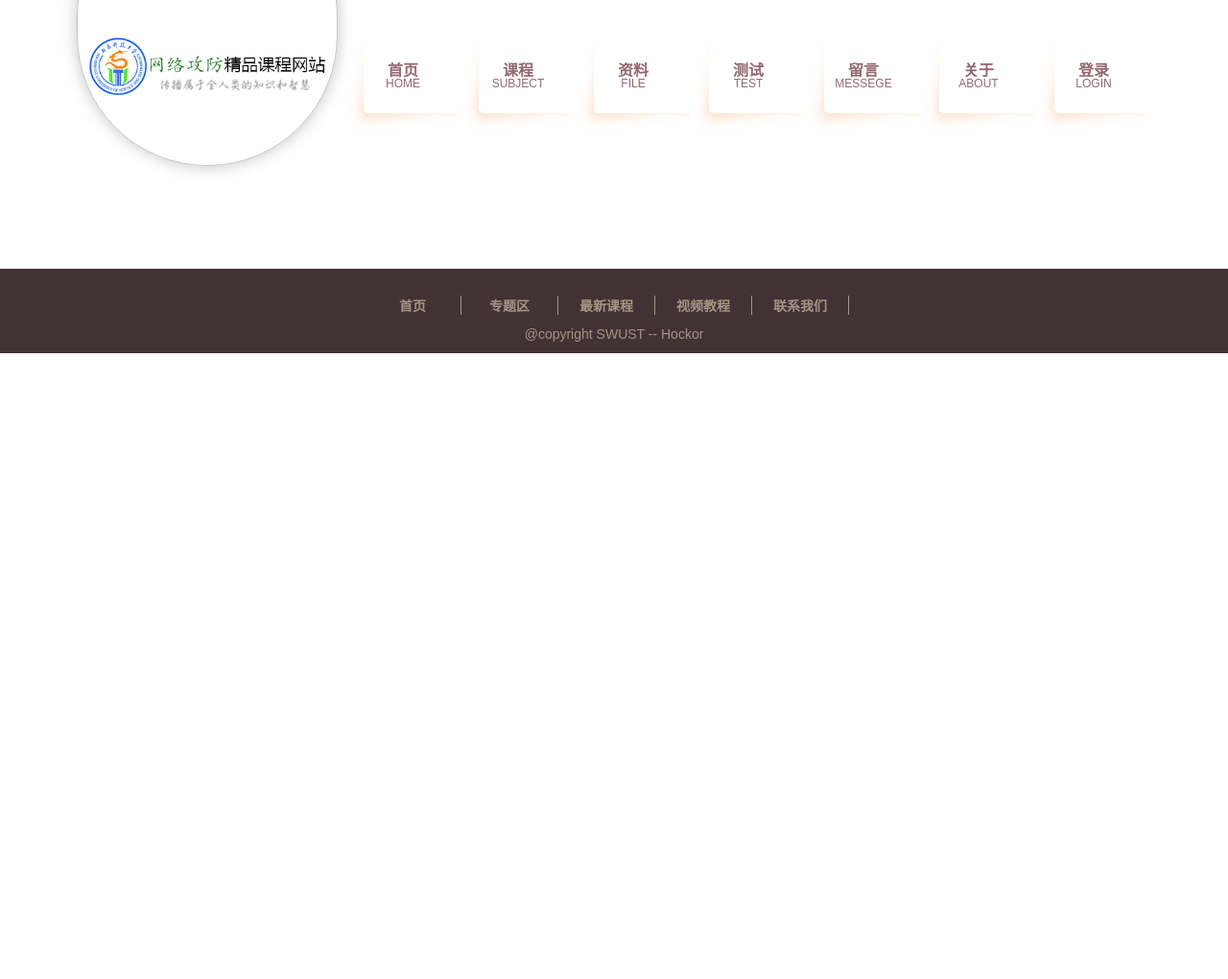
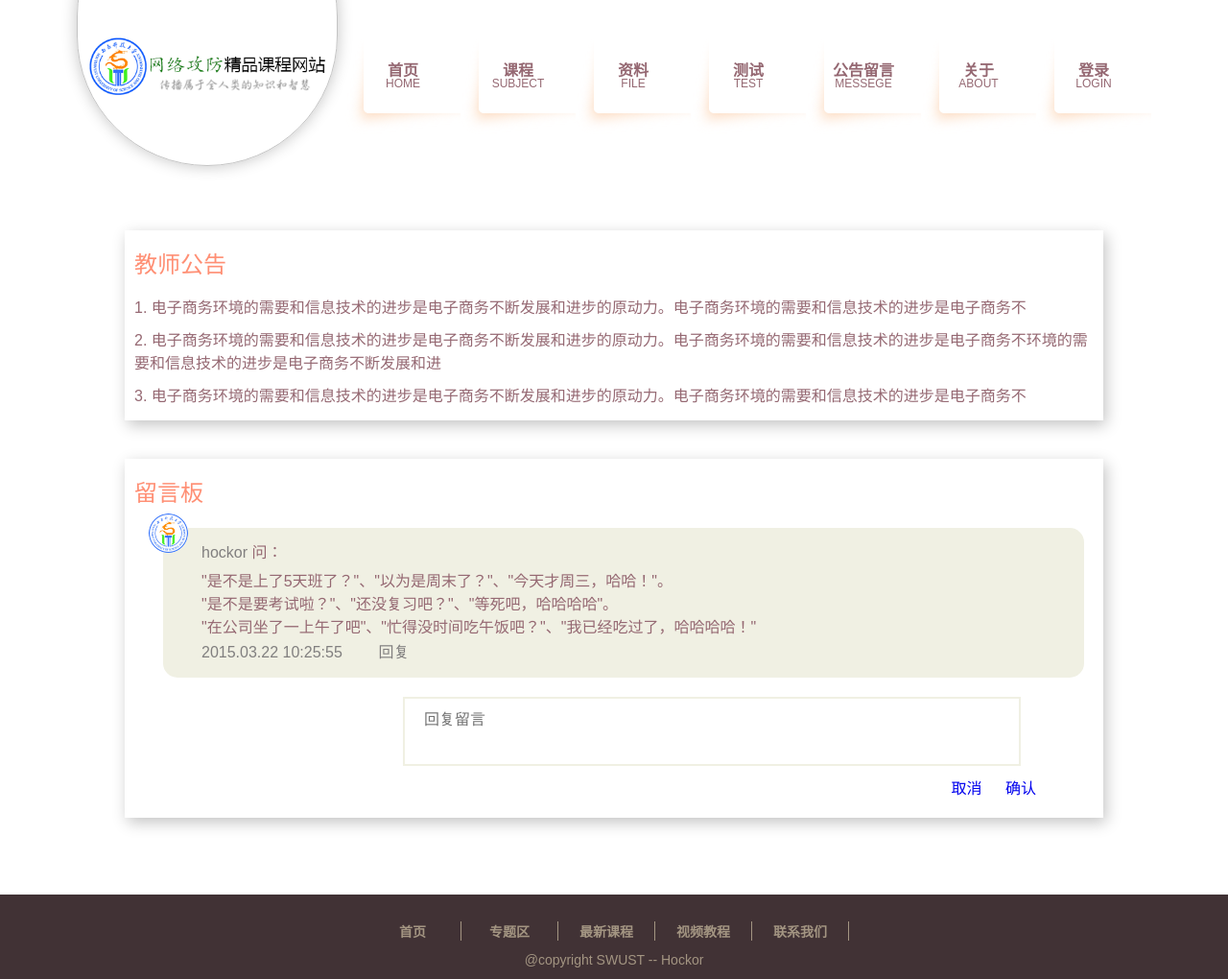
Before and after one commit to hockor/JPKC, a Django app: page /message/ in a window 1280 px wide. Shown: the whole page at 96% size. Before the commit the page ends 368 px from the top, so only its background shows below. Run offline with Django 3.2, Linux system fonts and the light colour scheme; parts of the project's set-up code (start-up, migrations or seed data) failed here and were passed over.

Commit message:
add some

```diff
--- a/hockor/hockor/static/css/index.css
+++ b/hockor/hockor/static/css/index.css
@@ -834,3 +834,92 @@ html ul.tabs li.active, html ul.tabs li.active a:hover  {
     border: 1px solid #fff;
     color: #fff;
 }
+
+
+/*message*/
+.public , .messlist{
+	  width: 1000px;
+	  margin: 40px auto;
+	  background: #fff;
+	  padding: 10px;
+	  color: #956872;
+	  box-shadow: 3px 5px 15px #C4C4C4;
+}
+.pub-title , .pub-title {
+	font-size: 24px;
+	height: 32px;
+	line-height: 32px;
+	margin: 10px 0;
+	color: #FF8F74;
+}
+.pub-mess {
+	list-style-position :inside ;
+	font-size:16px;
+	padding: 5px 0;
+}
+.ds-post-main {
+	position:relative;
+	width:980px;
+	margin: 20px auto
+}
+.ds-avatar {
+	position: absolute;
+	  top: -15px;
+	  left: 5px;
+	  width: 31px;
+	  height: 31px;
+	  padding: 5px;
+	  background: url(../img/swust.jpg);
+	  border-radius: 50%;
+	  background-size: 100%;
+}
+.ds-comment-body {
+	  margin-left: 20px;
+	  padding: 10px 10px 10px 40px;
+	  background: #F0F0E3;
+	  border-radius: 15px;
+}
+.ds-comment-body span {
+	display: inline-block;
+	color: #817F7F;
+	height: 32px;
+	line-height: 32px;
+}
+.mess-other {
+	width: 80%;
+	position: relative;
+}
+.mess-date {
+	width: 180px;
+	position: relative;
+}
+.reply {
+	color:#817F7F;
+	width: 70px;
+	position: relative;
+	right: 0px;
+}
+.reply-it{
+	text-align: right;
+}
+.reply-it textarea{
+	width: 60%;
+	padding: 10px 20px;
+	position: relative;
+	left: 280px;
+	display: block;
+	font-size: 16px;
+	line-height: 24px;
+	resize: none;
+	border: 2px solid #F0F0E3;
+}
+.reply-it div {
+	position: relative;
+	left: -50px;
+	padding: 10px 0;
+}
+
+.reply-it a {
+	display: inline-block;
+	padding: 0 10px;
+}
--- a/hockor/hockor/templates/base.html
+++ b/hockor/hockor/templates/base.html
@@ -1,5 +1,5 @@
 <!DOCTYPE html>
-<html ng-app>
+<html>
 <head>
     <meta charset="utf-8">
     <title>网络攻防精品课程网站</title>
@@ -12,10 +12,8 @@
     <link href="../static/css/index.css" rel="stylesheet" />
 </head>
 <body>
-<header id="header">
-
+<div id="header">
     <div class="logo"></div>
-
     <nav id="nav">
         <a href="{%url 'hockor.views.HomeHd'%}" data-hash="">
             <span class="img">首页</span>
@@ -34,7 +32,7 @@
             <span class="shadow">TEST</span>
         </a>
         <a href="{%url 'Content.views.MessageHd'%}" data-hash="#about">
-            <span class="img">留言</span>
+            <span class="img">公告留言</span>
             <span class="shadow">MESSEGE</span>
         </a>
         <a href="{%url 'Content.views.AboutHd'%}" data-hash="#message">
@@ -46,15 +44,16 @@
             <span class="shadow">LOGIN</span>
         </a>
     </nav>
-</header>
-<!--[if IE 8]>
-win10都快出来了，还用IE浏览器？
-换个chrome吧！
+</div>
+<!--[if lte IE 8]>
+
+<div style="text-align:center;">win10都快出来了，还用IE浏览器？
+换个chrome吧！</div>
 <![endif]-->
 {%block t_body%}
 
 {%endblock%}
-<footer class="footer">
+<div class="footer">
     <div id="footerNav">
         <a href="{%url 'hockor.views.HomeHd'%}" data-hash="" >
             <strong>首页</strong>
@@ -75,7 +74,7 @@ win10都快出来了，还用IE浏览器？
     <p id="copyRight">
         @copyright SWUST -- Hockor
     </p>
-</footer>
+</div>
 <script type="text/javascript" src="../static/js/jquery.js"></script>
 <script type="text/javascript" src="../static/js/97zzw.js"></script>
 <script type="text/javascript" src="../static/js/main.js"></script>
--- a/hockor/hockor/templates/content/message.html
+++ b/hockor/hockor/templates/content/message.html
@@ -1,5 +1,38 @@
 {%extends 'base.html'%}
 
 {%block t_body%}
+	<div class="public">
+		<div class="pub-title">教师公告</div>
+		<ol>
+			<li class="pub-mess">电子商务环境的需要和信息技术的进步是电子商务不断发展和进步的原动力。电子商务环境的需要和信息技术的进步是电子商务不</li>
+			<li class="pub-mess">电子商务环境的需要和信息技术的进步是电子商务不断发展和进步的原动力。电子商务环境的需要和信息技术的进步是电子商务不环境的需要和信息技术的进步是电子商务不断发展和进</li>
+			<li class="pub-mess">电子商务环境的需要和信息技术的进步是电子商务不断发展和进步的原动力。电子商务环境的需要和信息技术的进步是电子商务不</li>
+		</ol>
+	</div>
+	<div class="messlist">
+		<div class="pub-title">留言板</div>
+			<div class="mess-detail">
+				<div class="ds-post-main">
+					<div class="ds-avatar"></div>
+					<div class="ds-comment-body">
+						<span class="pub-user">hockor</span> 问：
+						<p>"是不是上了5天班了？"、"以为是周末了？"、"今天才周三，哈哈！"。</p>
+						<p>"是不是要考试啦？"、"还没复习吧？"、"等死吧，哈哈哈哈"。</p>
+						<p>"在公司坐了一上午了吧"、"忙得没时间吃午饭吧？"、"我已经吃过了，哈哈哈哈！"</p>
+						<div class="mess-other">
+							<span class="mess-date">2015.03.22 10:25:55</span>
+							<a href="javascript:;" class="reply">回复</a>
+						</div>
+					</div>
+				</div>
+				<div class="reply-it">
+					<textarea  placeholder="回复留言"></textarea>
+					<div>
+						<a href="javascript:;" class="cancle-reply">取消</a>
+						<a href="javascript:;" class="ok-reply">确认</a>
+					</div>
 
+				</div>
+			</div>
+	</div>
 {%endblock%}
```
Also changed, not shown: hockor/hockor/static/img/swust.jpg (added).
